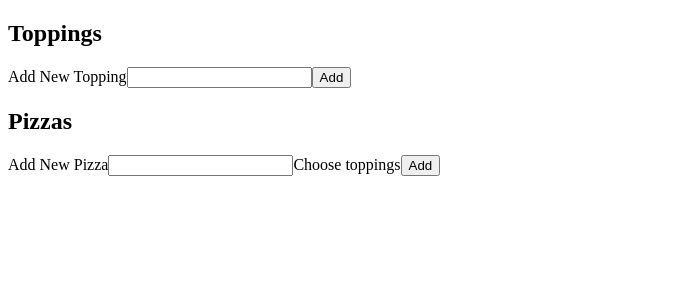
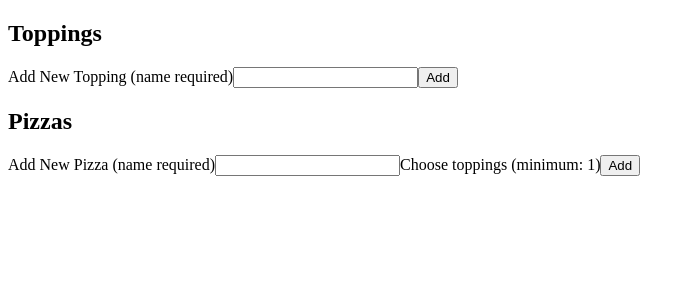
Before and after one commit to cornejoangel/pizza-manager, a React (Create React App) app: page / in a window 1280 px wide. Shown: the top 300 px of the page, without its empty margins (0-695 px from the left). Built offline with nearby package versions, Linux system fonts and the light colour scheme.

Commit message:
Adds minimum requirements to labels

```diff
--- a/src/App.js
+++ b/src/App.js
@@ -126,14 +126,14 @@ const App = () => {
         </ul>
         {updatingTopping === false && (
           <form onSubmit={(e) => addTopping(e, topping)}>
-            <label htmlFor="topping">Add New Topping</label>
+            <label htmlFor="topping">Add New Topping (name required)</label>
             <input type="text" name="topping" value={topping} onChange={toppingChange} />
             <button type="submit">Add</button>
           </form>
         )}
         {updatingTopping && (
           <form onSubmit={(e) => updateTopping(e, topping)}>
-            <label htmlFor="topping">Update Topping</label>
+            <label htmlFor="topping">Update Topping (name required)</label>
             <input type="text" name="topping" value={topping} onChange={toppingChange} />
             <button type="submit">Update</button>
           </form>
@@ -162,9 +162,9 @@ const App = () => {
         </ul>
         {!updatingPizza && (
           <form onSubmit={(e) => addPizza(e, pizza)}>
-            <label htmlFor="pizza">Add New Pizza</label>
+            <label htmlFor="pizza">Add New Pizza (name required)</label>
             <input type="text" name="pizza" value={pizza} onChange={changePizza} />
-            <label htmlFor="topping">Choose toppings</label>
+            <label htmlFor="topping">Choose toppings (minimum: 1)</label>
             {toppingsMenu.map((t) => (
               <label key={uniqid()}>
                 <input type="checkbox" checked={pizzaToppings.includes(t)}
@@ -177,9 +177,9 @@ const App = () => {
         )}
         {updatingPizza && (
           <form onSubmit={(e) => updatePizza(e, pizza)}>
-            <label htmlFor="pizza">Update Pizza</label>
+            <label htmlFor="pizza">Update Pizza (name required)</label>
             <input type="text" name="pizza" value={pizza} onChange={changePizza} />
-            <label htmlFor="topping">Choose toppings</label>
+            <label htmlFor="topping">Update toppings (minimum: 1)</label>
             {toppingsMenu.map((t) => (
               <label key={uniqid()}>
                 <input type="checkbox" checked={pizzaToppings.includes(t)}
```
